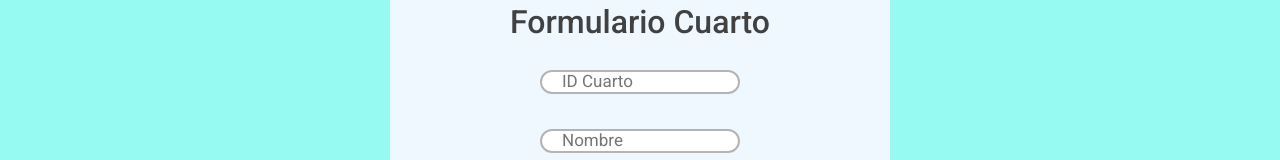
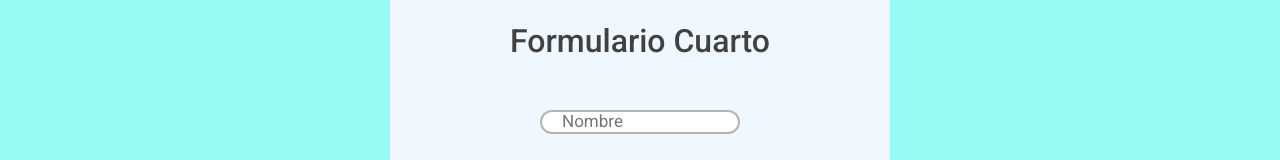
Before and after one commit to gabo4299/FrontReactIoT, a React (Create React App) app: page /form in a window 1280 px wide. Shown: the part 442-602 px from the top of the page. Built offline with nearby package versions, Linux system fonts and the light colour scheme.

Commit message:
Sin ID Cuarto

```diff
--- a/src/components/FormCuarto.js
+++ b/src/components/FormCuarto.js
@@ -102,7 +102,7 @@ render(){
           Formulario Cuarto
         </h2>
 
-           <input  id = "form" placeholder="ID Cuarto" type="text" value={this.state.idcuarto} name="idcuarto" onChange={this.onChange.bind(this)} />
+
            </div>
            <div id="separador">
 
--- a/src/components/ModCuartoVar.js
+++ b/src/components/ModCuartoVar.js
@@ -110,7 +110,7 @@ render(){
           Modificar  Cuarto
         </h2>
 
-           <input  id = "form" placeholder="ID Cuarto" type="text" value={this.state.idcuarto} name="idcuarto" onChange={this.onChange.bind(this)} />
+
            </div>
            <div id="separador">
 
--- a/src/ipFunc.json
+++ b/src/ipFunc.json
@@ -1,6 +1,6 @@
 {
-    "ip":"http://192.168.1.231:5000",
-    "ipapi":"http://192.168.1.231:5000/API",
+    "ip":"http://localhost:5000",
+    "ipapi":"http://localhost:5000/API",
 
     "ipDEBUG":"http://localhost:5000",
     "ipapiDEBUG":"http://localhost:5000/API",
```
